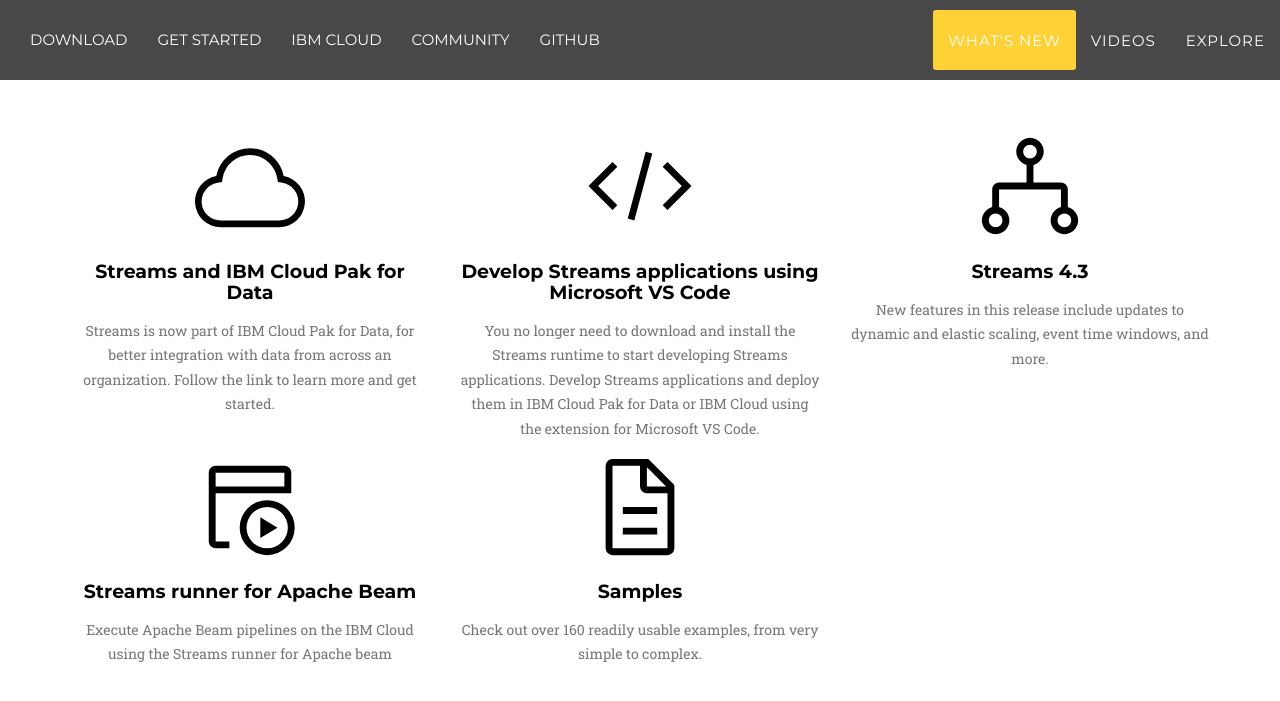
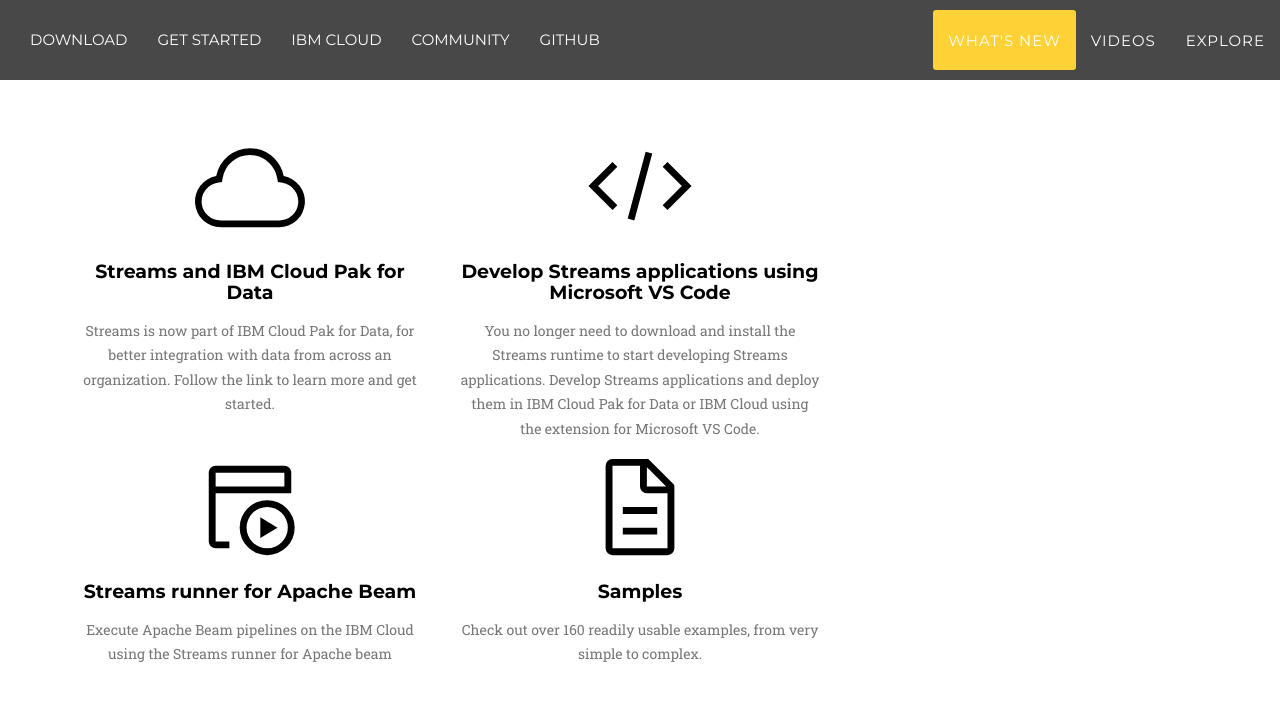
Before and after one commit to IBMStreams/IBMStreams.github.io, a Jekyll site: the page built from index.html, in a window 1280 px wide and 900 px high, scrolled down 800 px. Shown: the top 701 px of the window. Built offline with Jekyll 4.4.1, drawn with Linux system fonts in a browser that asks for light colours; nearby versions of some CDN libraries; some web fonts are replaced.

Commit message:
fix broken streamsdev links

```diff
--- a/_includes/explore.html
+++ b/_includes/explore.html
@@ -10,7 +10,7 @@
 
                 <div class="row text-center">
                      <div class="col-lg-4">
-                            <a target="_blank" href="https://developer.ibm.com/streamsdev/docs/github-projects-overview/" ><svg width="110px" height="110px" xmlns="http://www.w3.org/2000/svg" viewBox="0 0 32 32"><path d="M10.06 17.88A4.25 4.25 0 0 0 11 18a4 4 0 0 0 2.23-.68l3.22 2.87A3.91 3.91 0 0 0 16 22a4 4 0 1 0 6.62-3l2.54-5.09A3.86 3.86 0 0 0 26 14a4 4 0 1 0-2.62-1l-2.54 5.09A3.86 3.86 0 0 0 20 18a4 4 0 0 0-2.23.68l-3.22-2.87A3.91 3.91 0 0 0 15 14a4 4 0 1 0-6.7 2.93L4 25V2H2v27a1 1 0 0 0 1 1h27v-2H4.67zM26 8a2 2 0 1 1-2 2 2 2 0 0 1 2-2zm-4 14a2 2 0 1 1-2-2 2 2 0 0 1 2 2zM11 12a2 2 0 1 1-2 2 2 2 0 0 1 2-2z"/></svg></a>
+                            <a target="_blank" href="https://ibmstreams.github.io/samples/" ><svg width="110px" height="110px" xmlns="http://www.w3.org/2000/svg" viewBox="0 0 32 32"><path d="M10.06 17.88A4.25 4.25 0 0 0 11 18a4 4 0 0 0 2.23-.68l3.22 2.87A3.91 3.91 0 0 0 16 22a4 4 0 1 0 6.62-3l2.54-5.09A3.86 3.86 0 0 0 26 14a4 4 0 1 0-2.62-1l-2.54 5.09A3.86 3.86 0 0 0 20 18a4 4 0 0 0-2.23.68l-3.22-2.87A3.91 3.91 0 0 0 15 14a4 4 0 1 0-6.7 2.93L4 25V2H2v27a1 1 0 0 0 1 1h27v-2H4.67zM26 8a2 2 0 1 1-2 2 2 2 0 0 1 2-2zm-4 14a2 2 0 1 1-2-2 2 2 0 0 1 2 2zM11 12a2 2 0 1 1-2 2 2 2 0 0 1 2-2z"/></svg></a>
                         <h4 class="service-heading"><a target="_blank" href="https://ibmstreams.github.io/samples/" class="blackLink">Samples Repository</a></h4>
                         <p class="text-muted">Try one of over 160 sample applications and notebooks.</p>
                     </div>
--- a/_includes/whatsNew.html
+++ b/_includes/whatsNew.html
@@ -21,12 +21,13 @@
                     <h4 class="service-heading"><a target="_blank" href="https://marketplace.visualstudio.com/items?itemName=IBM.ibm-streams" class="blackLink">Develop Streams applications using Microsoft VS Code<br></a></h4>
                     <p class="text-muted">You no longer need to download and install the Streams runtime to start developing Streams applications. Develop Streams applications and deploy them in IBM Cloud Pak for Data or IBM Cloud using the extension for Microsoft VS Code.</p>
                 </div>
-
+<!--
                 <div class="col-lg-4">
                     <a href="https://developer.ibm.com/streamsdev/docs/streams-4-3-information/" target="_blank"><svg width="110px" height="110px" xmlns="http://www.w3.org/2000/svg" viewBox="0 0 32 32"><path d="M27 22.14V17a2 2 0 0 0-2-2h-8V9.86a4 4 0 1 0-2 0V15H7a2 2 0 0 0-2 2v5.14a4 4 0 1 0 2 0V17h18v5.14a4 4 0 1 0 2 0zM8 26a2 2 0 1 1-2-2 2 2 0 0 1 2 2zm6-20a2 2 0 1 1 2 2 2 2 0 0 1-2-2zm12 22a2 2 0 1 1 2-2 2 2 0 0 1-2 2z"/></svg></a>
                     <h4 class="service-heading"><a target="_blank" href="https://developer.ibm.com/streamsdev/docs/streams-4-3-information/" class="blackLink">Streams 4.3<br></a></h4>
                     <p class="text-muted">New features in this release include updates to dynamic and elastic scaling, event time windows, and more.</p>
                 </div>
+-->
             </div>
 
             <div class="row text-center">
```
